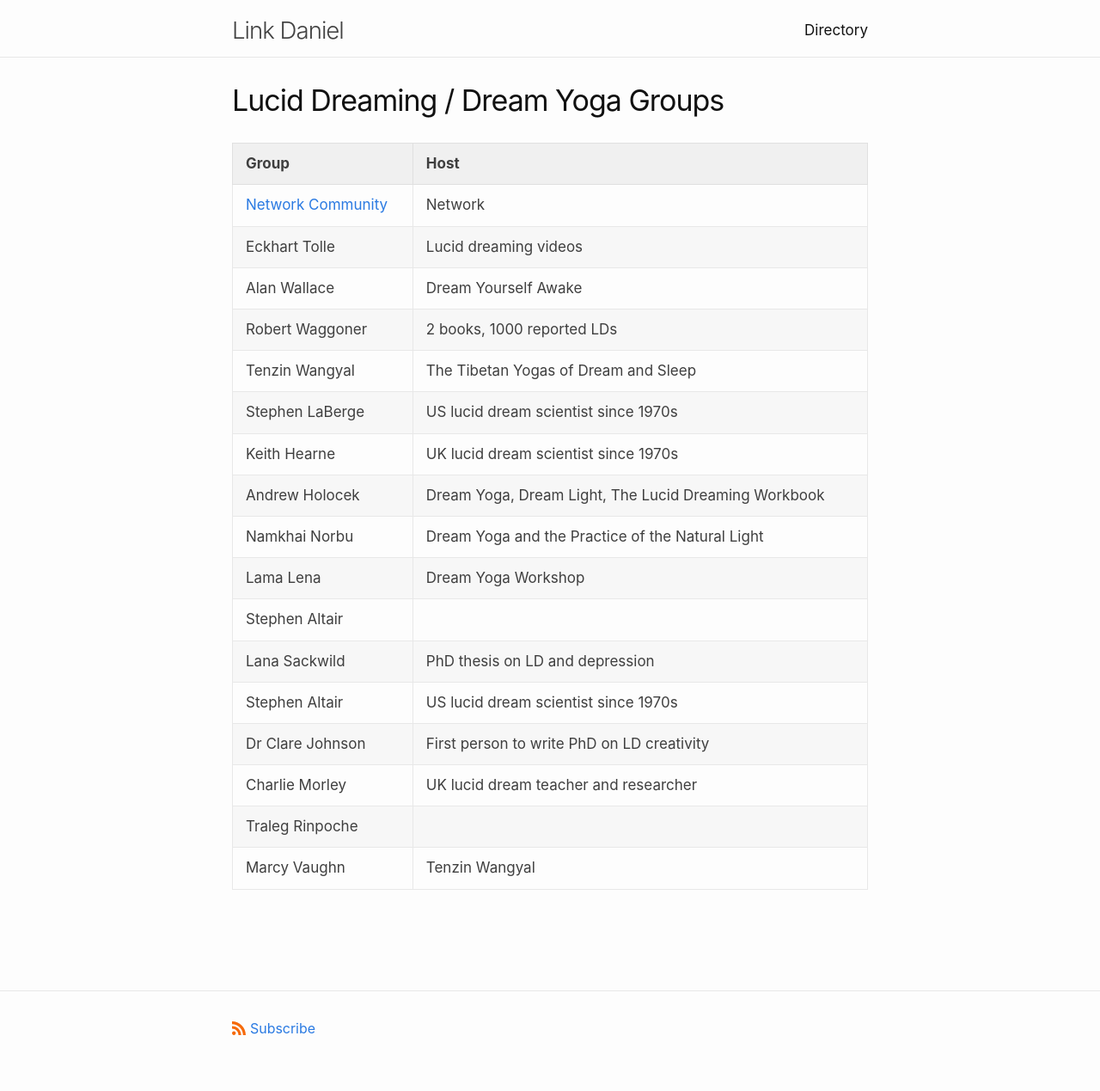
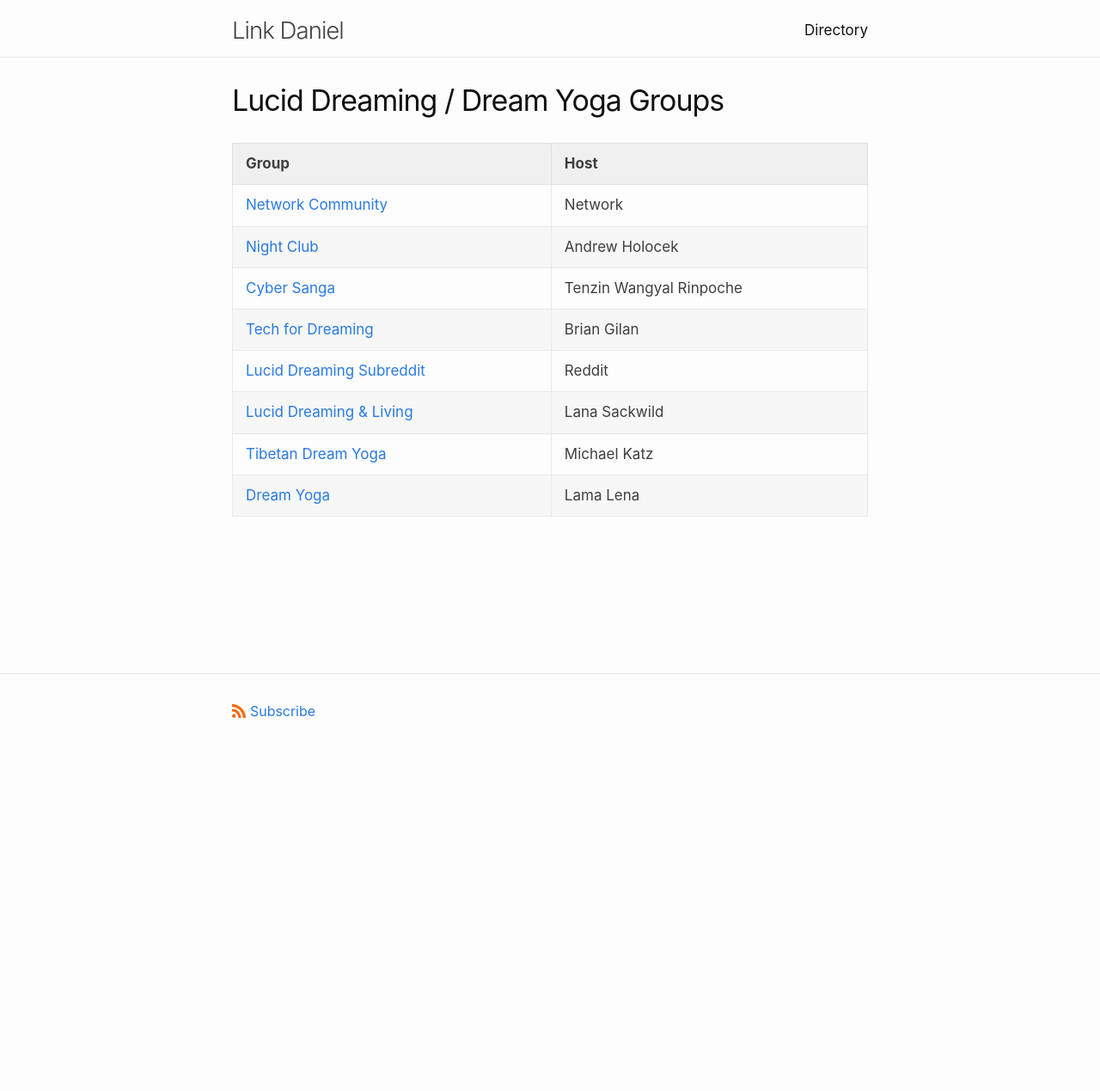
Before and after one commit to link-daniel/link.github.io, a Jekyll site: the page built from dreamgroups.md, in a window 1280 px wide. Shown: the whole page at 86% size. Built offline with Jekyll 4.4.1, drawn with Linux system fonts in a browser that asks for light colours; after the commit the page ends 900 px from its top, so only the background shows below that.

Commit message:
Update dreamgroups.md

```diff
--- a/dreamgroups.md
+++ b/dreamgroups.md
@@ -8,22 +8,13 @@ tags:
 | Group                  | Host   |
 | --------                 | -------     |
 | <a href="https://network.foundation/community">Network Community  </a>        | Network    |
-| Eckhart Tolle            | Lucid dreaming videos      |
-| Alan Wallace             | Dream Yourself Awake       |
-| Robert Waggoner          | 2 books, 1000 reported LDs   |
-| Tenzin Wangyal          | The Tibetan Yogas of Dream and Sleep   |
-| Stephen LaBerge         | US lucid dream scientist since 1970s   |
-| Keith Hearne         | UK lucid dream scientist since 1970s   |
-| Andrew Holocek        | Dream Yoga, Dream Light, The Lucid Dreaming Workbook   |
-| Namkhai Norbu        | Dream Yoga and the Practice of the Natural Light   |
-| Lama Lena        | Dream Yoga Workshop   |
-| Stephen Altair         |   |
-| Lana Sackwild         | PhD thesis on LD and depression   |
-| Stephen Altair         | US lucid dream scientist since 1970s   |
-| Dr Clare Johnson         | First person to write PhD on LD creativity   |
-| Charlie Morley        | UK lucid dream teacher and researcher  |
-| Traleg Rinpoche        |    |
-| Marcy Vaughn        | Tenzin Wangyal   |
+| <a href="https://community.nightclub.andrewholecek.com/latest">Night Club  </a>           | Andrew Holocek     |
+| <a href="https://cybersangha.net/online-communities/">Cyber Sanga  </a>           | Tenzin Wangyal Rinpoche       |
+| <a href="https://techfordreaming.com">Tech for Dreaming  </a>           | Brian Gilan       |
+| <a href="https://www.reddit.com/r/LucidDreaming/">Lucid Dreaming Subreddit  </a>           | Reddit       |
+| <a href="https://www.facebook.com/groups/luciddreamingandliving">Lucid Dreaming & Living  </a>           | Lana Sackwild       |
+| <a href="https://www.facebook.com/profile.php?id=100063315752513">Tibetan Dream Yoga  </a>           | Michael Katz       |
+| <a href="https://lamalenateachings.com/teaching-schedule/">Dream Yoga  </a>           | Lama Lena       |
 
 
 <br>
```
